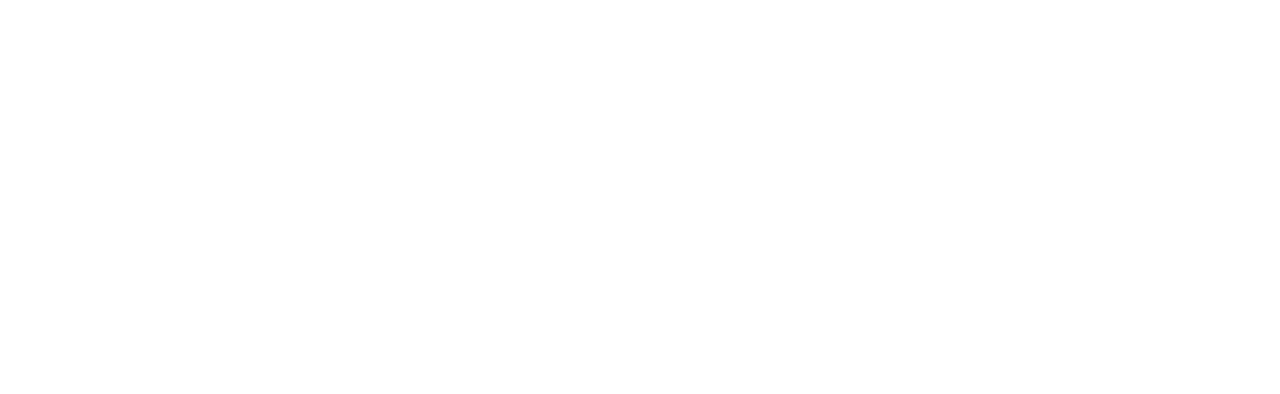
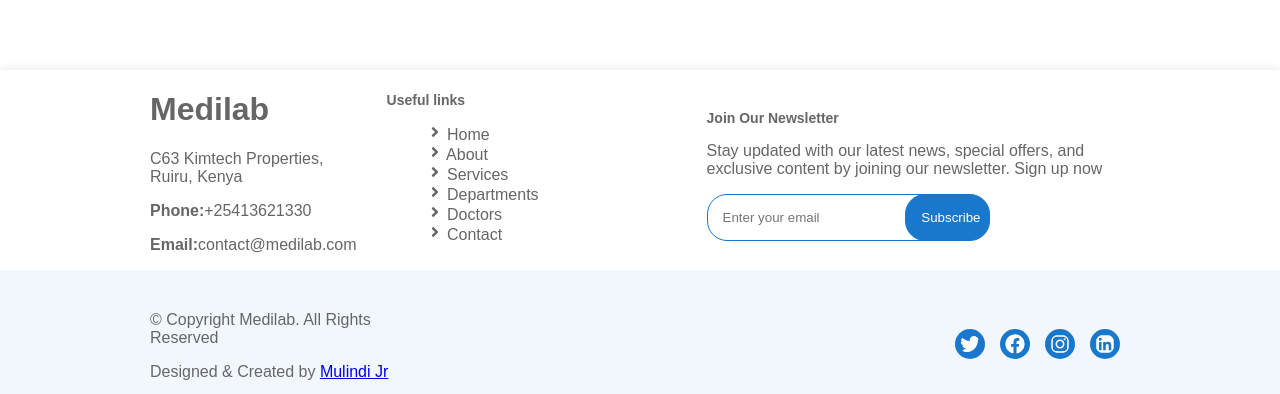
Before and after one commit to mulindijr/Medilab, a React (Vite) app: page / in a window 1280 px wide. Shown: the part 8252-8646 px from the top of the page. Before the commit the page ends 8292 px from the top, so only its background shows below. Built offline with nearby package versions, Linux system fonts and the light colour scheme.

Commit message:
Import footer and Back to top button components

```diff
--- a/src/App.jsx
+++ b/src/App.jsx
@@ -10,6 +10,8 @@
 import Faq from './components/Faq/Faq'
 import Gallery from './components/Gallery/Gallery'
 import Contact from './components/Contact/Contact'
+import Footer from './components/Footer/Footer'
+import BackToTop from './components/BackToTop/BackToTop';
 function App() {
 
   return (
@@ -25,6 +27,8 @@
         <Faq />
         <Gallery />
         <Contact />
+        <Footer />
+        <BackToTop />
       </BrowserRouter>
 
     </>
```
